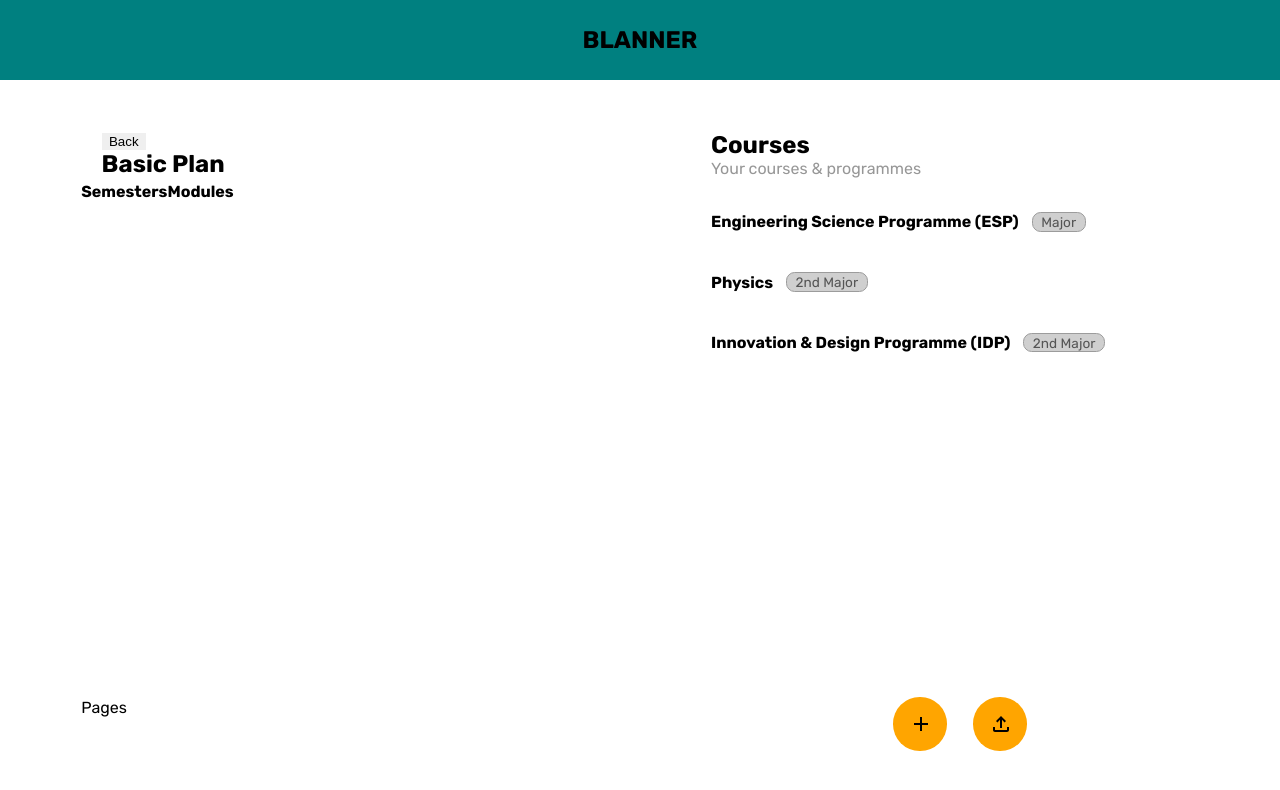
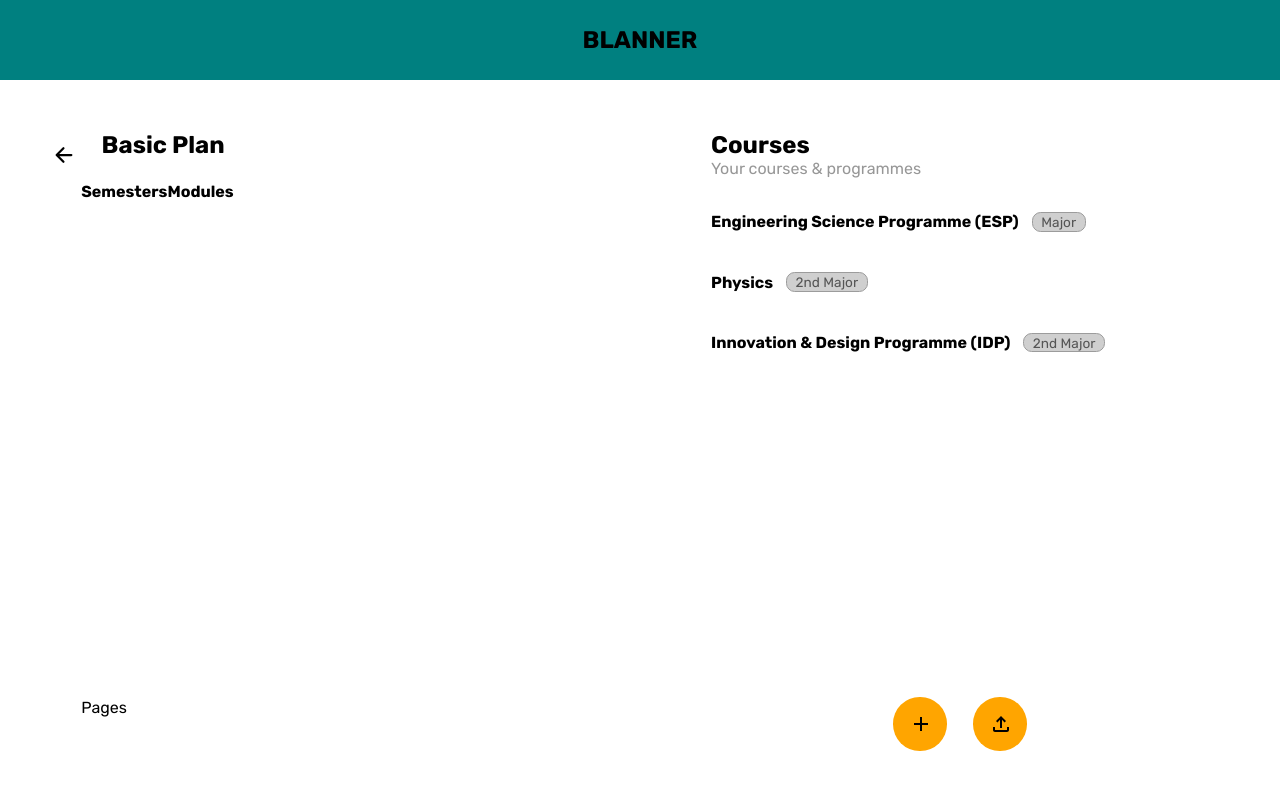
Before and after one commit to jittosan/planner-site, a Next.js app: page /home in a window 1280 px wide. Both pictures are taken after a click on the element "Basic Plan". Shown: the top 790 px of the page. Built offline with nearby package versions, Linux system fonts and the light colour scheme.

Commit message:
update ScheduleMenu back button

```diff
--- a/components/ScheduleMenu.js
+++ b/components/ScheduleMenu.js
@@ -1,6 +1,7 @@
 import { gsap, Power3 } from 'gsap'
 import React, { useEffect, useRef, useState } from 'react'
 import { MdAdd, MdOutlineFileUpload } from 'react-icons/md'
+import { IoArrowBack } from 'react-icons/io5'
 import { useScheduleContext } from '../context/scheduleContext'
 import { useSelectScheduleContext } from '../context/selectScheduleContext'
 import { useStartUpAnimationContext } from '../context/startUpAnimationContext'
@@ -85,7 +86,7 @@ const ScheduleMenu = ({  }) => {
                 {
                     isScheduleSelected() ?
                     <>
-                    <button className={styles.backButton} onClick={() => resetSchedule()}>Back</button>
+                    <button className={styles.backButton} onClick={() => resetSchedule()}><IoArrowBack /></button>
                     <h2>{scheduleData[selectedScheduleIndex].name}</h2>
                     <p>{scheduleData[selectedScheduleIndex].description}</p>
                     </>
--- a/styles/ScheduleMenu.module.scss
+++ b/styles/ScheduleMenu.module.scss
@@ -10,15 +10,27 @@
 
     .headerContainer {
         padding: 0 2ch;
+        position: relative;
 
         .backButton {
             text-decoration: none;
             border: none;
             padding: 0.1ch 1ch;
-            // position: absolute;
+            position: absolute;
+            top: 0;
+            left: -5ch;
+            width: auto;
+            height: 100%;
+            background-color: color('back');
+            // background-color: whitesmoke;
+
+            svg {
+                font-size: 1.5rem;
+            }
 
             &:hover {
                 color: color('secondary');
+                background-color: whitesmoke;
                 cursor: pointer;
             }
         }
```
